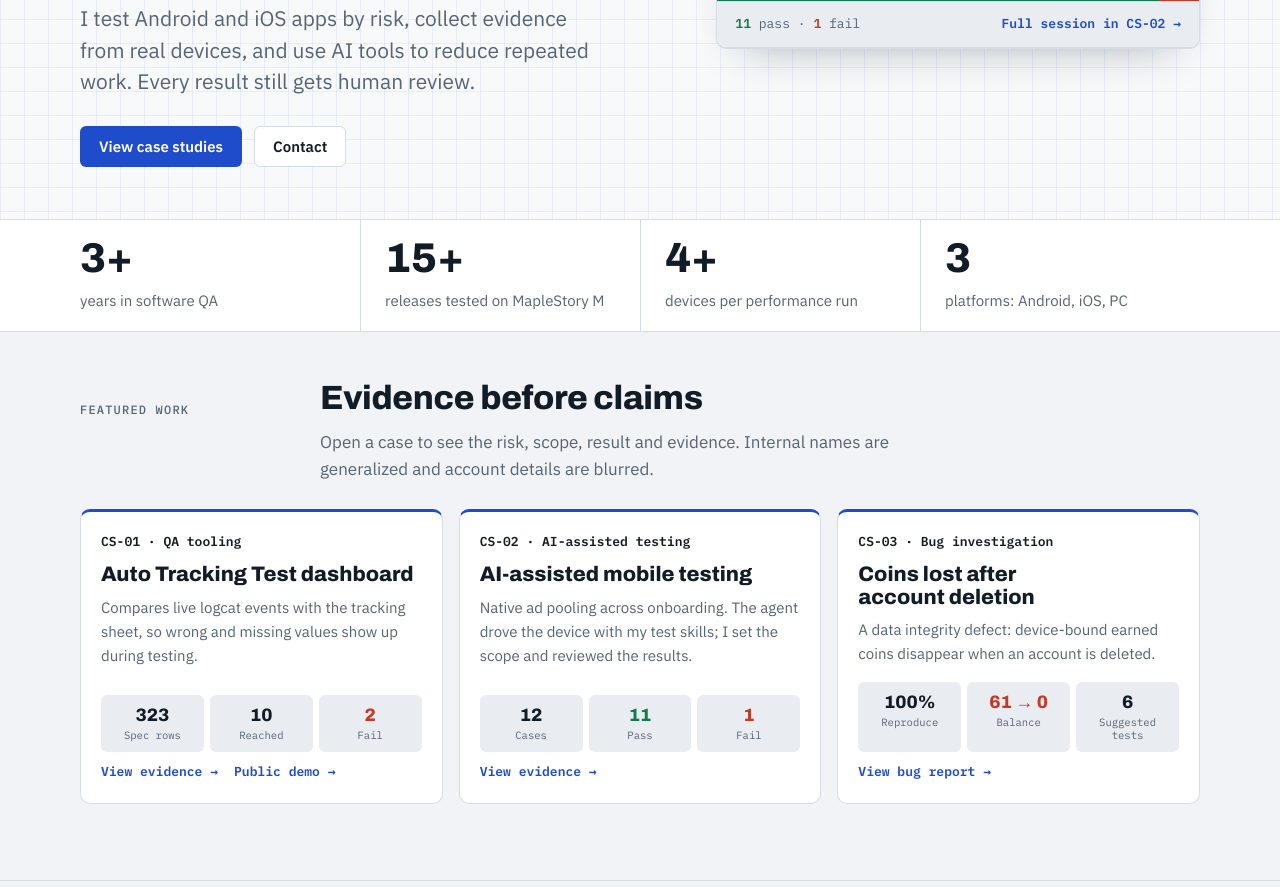
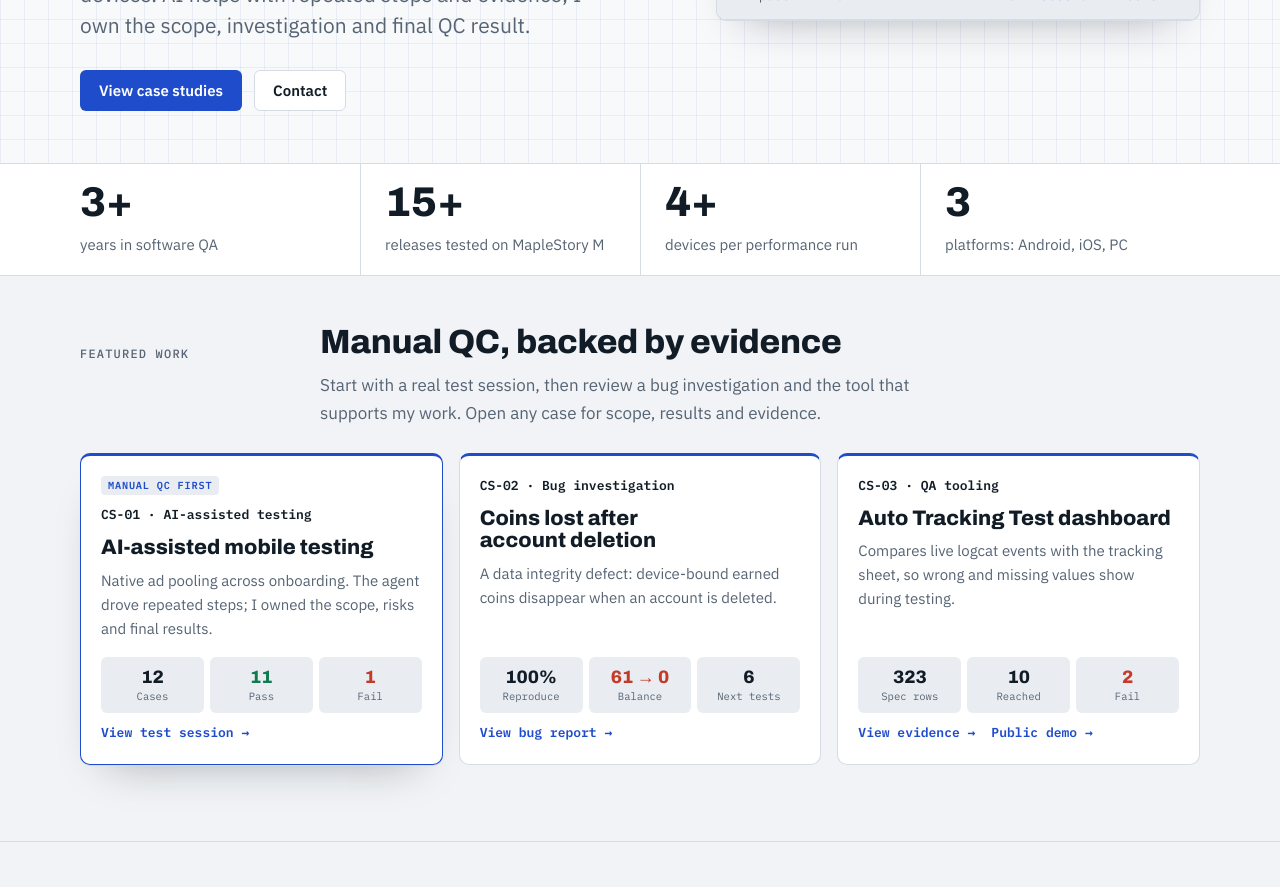
Before and after one commit to BuiKhanh99/BuiKhanh99.github.io, a plain HTML site: page index.html in a window 1280 px wide. Shown: the part 485-1372 px from the top of the page. Drawn offline with Linux system fonts and the light colour scheme.

Commit message:
Add files via upload

```diff
--- a/index.html
+++ b/index.html
@@ -3,8 +3,8 @@
 <head>
 <meta charset="utf-8">
 <meta name="viewport" content="width=device-width, initial-scale=1, viewport-fit=cover">
-<meta name="description" content="Bui Pham Ngoc Khanh, QA Engineer. Manual mobile testing supported by AI, real-device evidence and human-reviewed results. ISTQB CTFL 4.0.">
-<title>BPNK QC Portfolio</title>
+<meta name="description" content="Bui Pham Ngoc Khanh, Mobile QC Engineer. Risk-based manual testing supported by AI, real-device evidence and human-reviewed results. ISTQB CTFL 4.0.">
+<title>Bui Pham Ngoc Khanh | Mobile QC Engineer</title>
 <link rel="preconnect" href="https://fonts.googleapis.com">
 <link rel="preconnect" href="https://fonts.gstatic.com" crossorigin>
 <link rel="stylesheet" href="https://fonts.googleapis.com/css2?family=Archivo:wdth,wght@62..125,400..900&family=IBM+Plex+Sans:wght@400;500;600&family=IBM+Plex+Mono:wght@400;500;600&display=swap">
@@ -149,6 +149,8 @@ section { padding-block: 48px; border-bottom: 1px solid var(--line); }
 /* case summary cards */
 .case-cards { display: grid; grid-template-columns: repeat(3, 1fr); gap: 16px; margin-bottom: 28px; }
 .case-card { min-width: 0; background: var(--surface); border: 1px solid var(--line); border-top: 3px solid var(--accent); border-radius: 10px; padding: 20px; display: flex; flex-direction: column; gap: 10px; }
+.case-card.primary-case { border-color: var(--accent); box-shadow: var(--shadow); }
+.case-card.primary-case::before { content: "MANUAL QC FIRST"; width: fit-content; padding: 2px 7px; color: var(--accent); background: var(--code-bg); border-radius: 4px; font: 600 .64rem/1.5 var(--f-mono); letter-spacing: .08em; }
 .case-card h3 { font-size: var(--s-lg); font-weight: 800; font-stretch: 110%; }
 .case-card p { font-size: var(--s-sm); color: var(--muted); }
 .tri { display: grid; grid-template-columns: repeat(3, 1fr); gap: 6px; margin-top: auto; padding-top: 6px; }
@@ -163,6 +165,9 @@ section { padding-block: 48px; border-bottom: 1px solid var(--line); }
 
 /* featured case studies */
 .features { display: grid; gap: 14px; }
+.features #cs-01 { order: 1; }
+.features #cs-02 { order: 2; }
+.features #cs-03 { order: 3; }
 .js .feature:not([open]) { display: none; }
 .case-card.active { box-shadow: var(--shadow); border-color: var(--accent); }
 .feature { background: var(--surface); border: 1px solid var(--line); border-radius: 12px; overflow: hidden; box-shadow: var(--shadow); scroll-margin-top: 16px; }
@@ -389,7 +394,7 @@ footer .wrap { padding-block: 26px 40px; font-family: var(--f-mono); font-size:
 <header class="top">
   <div class="wrap">
     <nav class="nav" aria-label="Main">
-      <div class="brand">khanh.bui <span>/ qa-engineer</span></div>
+      <div class="brand">khanh.bui <span>/ mobile-qc-engineer</span></div>
       <ul>
         <li><a href="#work">Work</a></li>
         <li><a href="#process">Process</a></li>
@@ -401,11 +406,11 @@ footer .wrap { padding-block: 26px 40px; font-family: var(--f-mono); font-size:
 
     <div class="hero">
       <div>
-        <p class="label"><span class="badge">ISTQB CTFL 4.0</span><span>Mobile apps · Games · Event tracking · Monetization · QA tooling</span></p>
+        <p class="label"><span class="badge">ISTQB CTFL 4.0</span><span>Android · iOS · Ads · IAP · Event tracking</span></p>
         <h1>Bui Pham Ngoc Khanh</h1>
-        <p class="role">QA Engineer | Mobile QA, Analytics &amp; AI-assisted Testing</p>
+        <p class="role">Mobile QC Engineer | Manual Testing with AI Support</p>
         <p class="tagline">Manual testing, made <span class="hl">sharper</span> with AI.</p>
-        <p class="lede">I test Android and iOS apps by risk, collect evidence from real devices, and use AI tools to reduce repeated work. Every result still gets human review.</p>
+        <p class="lede">I find product risks through manual testing on real devices. AI helps with repeated steps and evidence; I own the scope, investigation and final QC result.</p>
         <div class="cta">
           <a class="btn btn-primary" href="#work">View case studies</a>
           <a class="btn btn-ghost" href="#contact">Contact</a>
@@ -421,7 +426,7 @@ footer .wrap { padding-block: 26px 40px; font-family: var(--f-mono); font-size:
           <li><span class="id">Case 10</span><span class="name">Swipe lock on: swiping must not trigger anything</span><span class="pill fail">FAIL</span></li>
         </ol>
         <div class="bar" aria-hidden="true"><span></span><span></span></div>
-        <div class="run-foot"><span><span class="p">11</span> pass · <span class="f">1</span> fail</span><a href="#cs-02">Full session in CS-02 →</a></div>
+        <div class="run-foot"><span><span class="p">11</span> pass · <span class="f">1</span> fail</span><a href="#cs-01">Full session in CS-01 →</a></div>
       </div>
     </div>
   </div>
@@ -444,53 +449,53 @@ footer .wrap { padding-block: 26px 40px; font-family: var(--f-mono); font-size:
       <div class="sec-head">
         <p class="label">Featured work</p>
         <div>
-          <h2>Evidence before claims</h2>
-          <p>Open a case to see the risk, scope, result and evidence. Internal names are generalized and account details are blurred.</p>
+          <h2>Manual QC, backed by evidence</h2>
+          <p>Start with a real test session, then review a bug investigation and the tool that supports my work. Open any case for scope, results and evidence.</p>
         </div>
       </div>
 
       <div class="case-cards">
+        <article class="case-card primary-case">
+          <span class="case-id">CS-01 · AI-assisted testing</span>
+          <h3>AI-assisted mobile testing</h3>
+          <p>Native ad pooling across onboarding. The agent drove repeated steps; I owned the scope, risks and final results.</p>
+          <div class="tri">
+            <div><b>12</b><small>Cases</small></div>
+            <div class="p"><b>11</b><small>Pass</small></div>
+            <div class="f"><b>1</b><small>Fail</small></div>
+          </div>
+          <div class="card-links"><a href="#cs-01">View test session →</a></div>
+        </article>
         <article class="case-card">
-          <span class="case-id">CS-01 · QA tooling</span>
+          <span class="case-id">CS-02 · Bug investigation</span>
+          <h3>Coins lost after account deletion</h3>
+          <p>A data integrity defect: device-bound earned coins disappear when an account is deleted.</p>
+          <div class="tri">
+            <div><b>100%</b><small>Reproduce</small></div>
+            <div class="f"><b>61 → 0</b><small>Balance</small></div>
+            <div><b>6</b><small>Next tests</small></div>
+          </div>
+          <div class="card-links"><a href="#cs-02">View bug report →</a></div>
+        </article>
+        <article class="case-card">
+          <span class="case-id">CS-03 · QA tooling</span>
           <h3>Auto Tracking Test dashboard</h3>
-          <p>Compares live logcat events with the tracking sheet, so wrong and missing values show up during testing.</p>
+          <p>Compares live logcat events with the tracking sheet, so wrong and missing values show during testing.</p>
           <div class="tri">
             <div><b>323</b><small>Spec rows</small></div>
             <div><b>10</b><small>Reached</small></div>
             <div class="f"><b>2</b><small>Fail</small></div>
           </div>
-          <div class="card-links"><a href="#cs-01">View evidence →</a><a href="tracking-demo/index.html">Public demo →</a></div>
-        </article>
-        <article class="case-card">
-          <span class="case-id">CS-02 · AI-assisted testing</span>
-          <h3>AI-assisted mobile testing</h3>
-          <p>Native ad pooling across onboarding. The agent drove the device with my test skills; I set the scope and reviewed the results.</p>
-          <div class="tri">
-            <div><b>12</b><small>Cases</small></div>
-            <div class="p"><b>11</b><small>Pass</small></div>
-            <div class="f"><b>1</b><small>Fail</small></div>
-          </div>
-          <div class="card-links"><a href="#cs-02">View evidence →</a></div>
-        </article>
-        <article class="case-card">
-          <span class="case-id">CS-03 · Bug investigation</span>
-          <h3>Coins lost after account deletion</h3>
-          <p>A data integrity defect: device-bound earned coins disappear when an account is deleted.</p>
-          <div class="tri">
-            <div><b>100%</b><small>Reproduce</small></div>
-            <div class="f"><b>61 → 0</b><small>Balance</small></div>
-            <div><b>6</b><small>Suggested tests</small></div>
-          </div>
-          <div class="card-links"><a href="#cs-03">View bug report →</a></div>
+          <div class="card-links"><a href="#cs-03">View evidence →</a><a href="tracking-demo/index.html">Public demo →</a></div>
         </article>
       </div>
 
       <div class="features">
-        <!-- CS-01 -->
-        <details class="feature" id="cs-01">
+        <!-- CS-03 -->
+        <details class="feature" id="cs-03">
           <summary class="feature-head">
             <div>
-              <span class="case-id">CS-01 · QA tooling</span>
+              <span class="case-id">CS-03 · QA tooling</span>
               <h3>Auto Tracking Test dashboard</h3>
               <p class="org-line">Internal tool · AI Xtech</p>
             </div>
@@ -567,11 +572,11 @@ footer .wrap { padding-block: 26px 40px; font-family: var(--f-mono); font-size:
           </div>
         </details>
 
-        <!-- CS-02 -->
-        <details class="feature" id="cs-02">
+        <!-- CS-01 -->
+        <details class="feature" id="cs-01">
           <summary class="feature-head">
             <div>
-              <span class="case-id">CS-02 · AI-assisted testing</span>
+              <span class="case-id">CS-01 · AI-assisted testing</span>
               <h3>AI-assisted mobile testing</h3>
               <p class="org-line">Test skills and reporting workflows · AI Xtech</p>
             </div>
@@ -703,11 +708,11 @@ footer .wrap { padding-block: 26px 40px; font-family: var(--f-mono); font-size:
           </div>
         </details>
 
-        <!-- CS-03 -->
-        <details class="feature" id="cs-03">
+        <!-- CS-02 -->
+        <details class="feature" id="cs-02">
           <summary class="feature-head">
             <div>
-              <span class="case-id">CS-03 · Bug investigation</span>
+              <span class="case-id">CS-02 · Bug investigation</span>
               <h3>Coins lost after account deletion</h3>
               <p class="org-line">IAP data integrity · real defect I found and reported · Android v1.1.2</p>
             </div>
@@ -908,9 +913,9 @@ footer .wrap { padding-block: 26px 40px; font-family: var(--f-mono); font-size:
         <table>
           <thead><tr><th>Area</th><th>What I do</th><th>Evidence</th></tr></thead>
           <tbody>
-            <tr><td>Test design &amp; risk analysis</td><td>Requirement analysis, risk-based testing, edge cases, regression scope</td><td><a href="#cs-02">CS-02 · 12-case session</a></td></tr>
-            <tr><td>Mobile &amp; functional QA</td><td>Android and iOS, UI, state transitions, ads, in-app purchases, multi-device</td><td><a href="#cs-03">CS-03 · bug + recording</a></td></tr>
-            <tr><td>Debugging &amp; analytics</td><td>ADB, logcat, Unity Console, Firebase, AppsFlyer, event validation</td><td><a href="#cs-01">CS-01 · tracking dashboard</a></td></tr>
+            <tr><td>Test design &amp; risk analysis</td><td>Requirement analysis, risk-based testing, edge cases, regression scope</td><td><a href="#cs-01">CS-01 · 12-case session</a></td></tr>
+            <tr><td>Mobile &amp; functional QA</td><td>Android and iOS, UI, state transitions, ads, in-app purchases, multi-device</td><td><a href="#cs-02">CS-02 · bug + recording</a></td></tr>
+            <tr><td>Debugging &amp; analytics</td><td>ADB, logcat, Unity Console, Firebase, AppsFlyer, event validation</td><td><a href="#cs-03">CS-03 · tracking dashboard</a></td></tr>
             <tr><td>QA tooling &amp; AI-assisted testing</td><td>Python and ADB tooling, agent workflows, result review, reporting</td><td><a href="tracking-demo/index.html">Demo · validator + 20 tests</a></td></tr>
           </tbody>
         </table>
```
